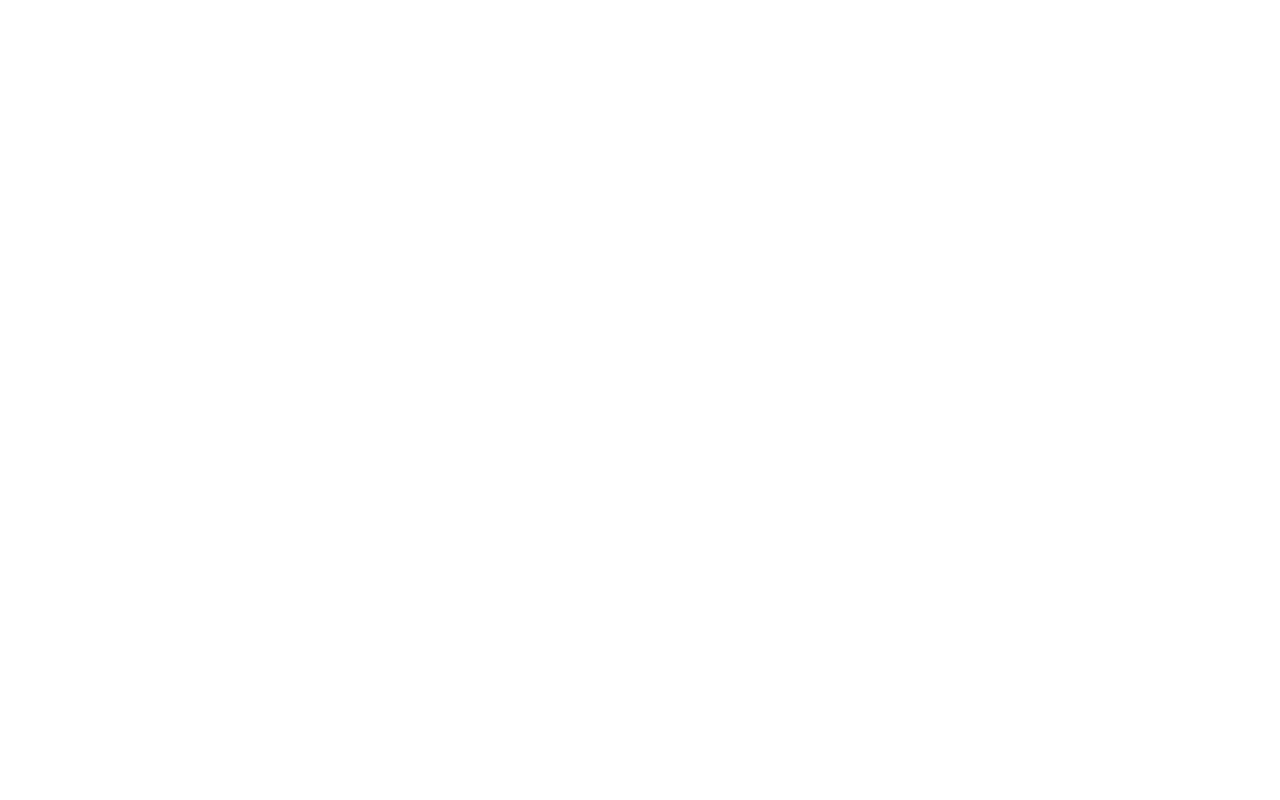
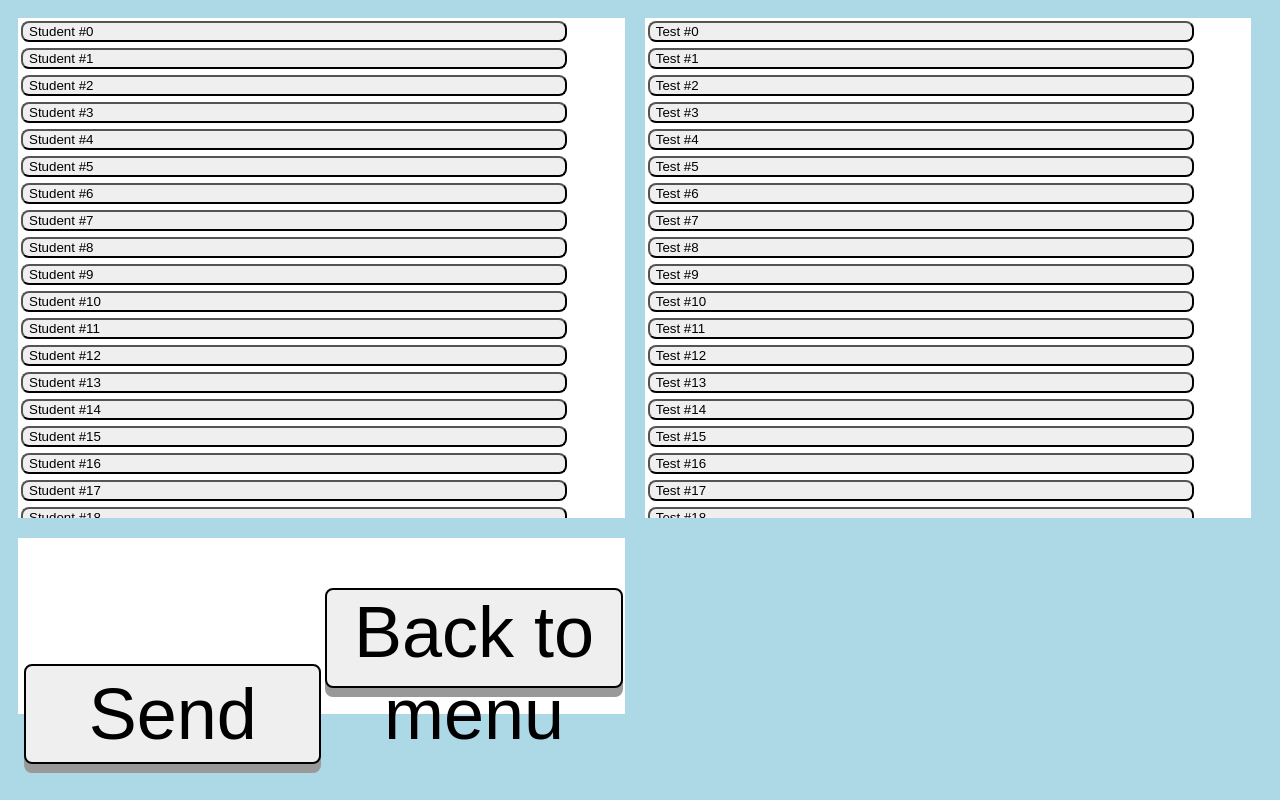
Before and after one commit to boston1998/JavaMedTestGen, a website: page Teacher/html/send.html in a window 1280 px wide. Drawn offline with Linux system fonts and the light colour scheme.

Commit message:
moar css

```diff
--- /dev/null
+++ b/Teacher/css/send.css
@@ -0,0 +1,52 @@
+body{
+	background-color: lightblue;
+}
+
+div{
+	background-color: white;
+	width: 48%;
+	margin: 10px;
+	float:left;
+
+}
+
+.buttonDiv{
+	width = 100%;
+}
+
+.submitButtons{
+	display: inline-block;
+	position:relative;
+	top: 50px;
+	width:49%;
+	height:100px;
+	font-size:72px;
+	border: 2px solid black;
+	left: 1%;
+	cursor: pointer;
+	border-radius:8px;
+	box-shadow: 0 9px #999;
+}
+
+/*Changes button color when you hover over it*/
+button:hover{
+	transition-duration: 0.3s;
+	background-color: black;
+	color: white;
+}
+
+/*The "clicking" effect on the buttons*/
+button:active{
+	transition-duration: 0s;
+	box-shadow: 0 5px #666;
+	transform: translateY(2px);
+}
+
+
+.stuButtons, .testButtons{
+	dispaly: inline-block;
+	margin: 3px;
+	width: 90%;
+	text-align:left;
+	border-radius: 8px;
+}
--- a/Teacher/html/send.html
+++ b/Teacher/html/send.html
@@ -4,6 +4,24 @@
  to send a particular test to all the sutdents-->
 <html>
 <head>
-
+	<!--Applies  the style sheet-->
+	<link rel="stylesheet" href = "../css/send.css">
+	<title>Make it rain tests</title>
 </head>
+<div id="students", style="overflow-y:scroll;height:500px;">
+<script>
+for(var i = 0; i<50; i++)
+	document.write("<button attribute: class = 'stuButtons'>Student #" + i + "</button><br>");
+</script>
+</div>
+<div id="tests", style="overflow-y:scroll;height:500px;">
+<script>
+for(var i = 0; i<50; i++)
+	document.write("<button attribute: class = 'testButtons'>Test #" + i + "</button><br>");
+</script>
+</div>
+<div id="buttonDiv">
+<button id = "Send", attribute: class= "submitButtons">Send</button>
+<button id = "menu", onclick="location.href='menu.html';", attribute: class= "submitButtons">Back to menu</button>
+</div>
 <html>
```
